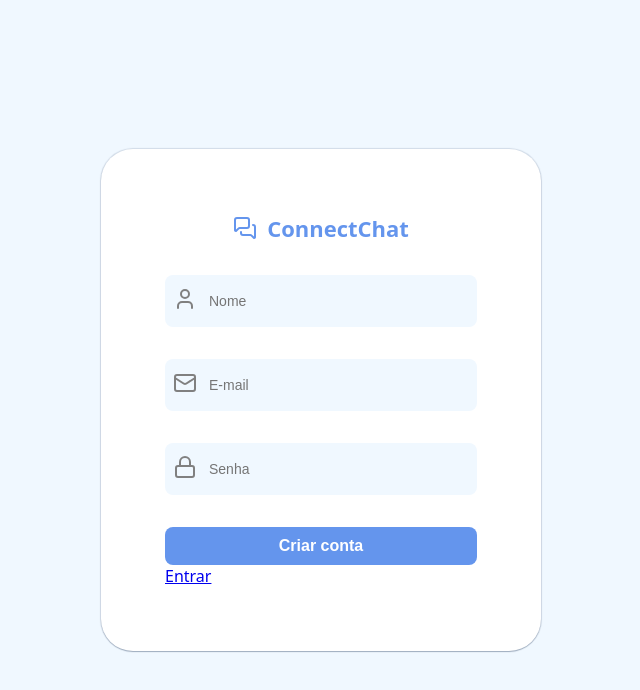
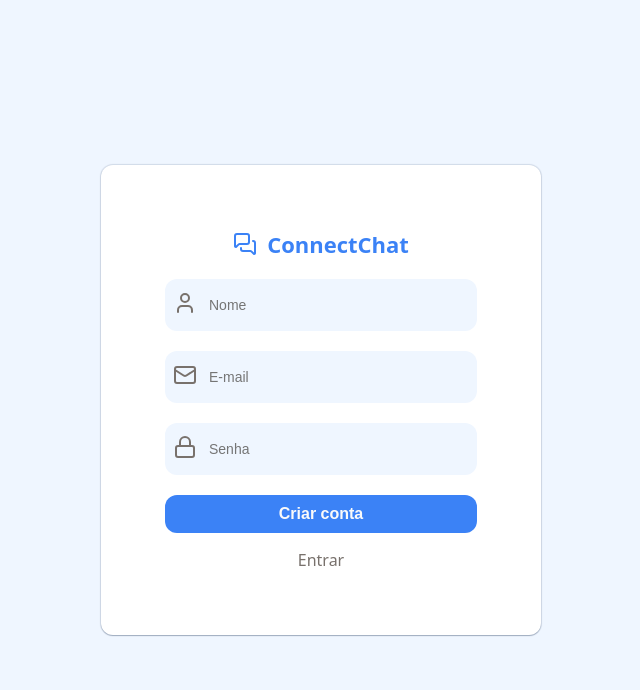
Before and after one commit to ivanrods/connect-chat, a React (Vite) app in the folder client/: page /register in a window 1280 px wide. Shown: the top 690 px of the page, without its empty margins (319-959 px from the left). Built offline with nearby package versions, Linux system fonts and the light colour scheme; no server answers.

Commit message:
feat: add variables to css styles

```diff
--- a/client/src/index.css
+++ b/client/src/index.css
@@ -1,5 +1,16 @@
 :root {
   font-family: system-ui, Avenir, Helvetica, Arial, sans-serif;
+}
+
+:root {
+  --radius: 0.65rem;
+  --background: #ffff;
+  --text: #fafafa;
+  --text-foreground: #78716c;
+  --foreground: #eff6ff;
+  --primary: #3b82f6;
+  --secondary: #1e40af;
+  --border: #3b82f6;
 }
 * {
   padding: 0;
--- a/client/src/styles/Chat.module.css
+++ b/client/src/styles/Chat.module.css
@@ -24,20 +24,20 @@
 
 .message span {
   font-size: 12px;
-  color: grey;
+  color: var(--text-foreground);
 }
 
 .message p {
-  background-color: cornflowerblue;
+  background-color: var(--primary);
   padding: 8px;
-  color: white;
+  color: var(--text);
   max-width: 250px;
-  border-radius: 20px 20px 20px 0px;
+  border-radius: 12px 12px 12px 0px;
 
   padding: 16px;
 }
 
 .message span {
   font-size: 14px;
-  color: grey;
+  color: var(--text-foreground);
 }
--- a/client/src/styles/Header.module.css
+++ b/client/src/styles/Header.module.css
@@ -1,13 +1,12 @@
 .container {
   width: 100%;
-  background-color: white;
+  background-color: var(--background);
   padding: 16px 8px;
   box-shadow: 0 2px 6px -4px rgba(0, 0, 0, 0.3);
 }
 .container header {
   max-width: 750px;
   width: 100%;
-
   display: flex;
   align-items: center;
   justify-content: space-between;
@@ -17,7 +16,7 @@
   display: flex;
   align-items: center;
   gap: 10px;
-  color: cornflowerblue;
+  color: var(--primary);
 }
 .logo h1 {
   font-size: 22px;
@@ -29,6 +28,6 @@
   padding: 0;
   border: 0;
   background-color: transparent;
-  color: dimgray;
+  color: var(--text-foreground);
   cursor: pointer;
 }
--- a/client/src/styles/Login.module.css
+++ b/client/src/styles/Login.module.css
@@ -1,6 +1,6 @@
 .login {
   height: 100vh;
-  background-color: aliceblue;
+  background-color: var(--foreground);
   display: flex;
   justify-content: center;
   align-items: center;
@@ -11,12 +11,19 @@
   width: 100%;
   display: flex;
   flex-direction: column;
-  gap: 32px;
+  gap: 20px;
   padding: 64px;
-  border-radius: 32px;
-  background-color: white;
+  border-radius: 12px;
+  background-color: var(--background);
   box-shadow: rgba(9, 30, 66, 0.25) 0px 1px 1px,
     rgba(9, 30, 66, 0.13) 0px 0px 1px 1px;
+}
+.login a {
+  color: var(--text-foreground);
+  display: block;
+  text-align: center;
+  margin: 16px 0 0 0;
+  text-decoration: none;
 }
 
 .logo {
@@ -24,14 +31,14 @@
   align-items: center;
   justify-content: center;
   gap: 10px;
-  color: cornflowerblue;
+  color: var(--primary);
 }
 
 .logo svg {
   display: flex;
   align-items: center;
   gap: 10px;
-  color: cornflowerblue;
+  color: var(--primary);
 }
 .logo h1 {
   font-size: 22px;
--- a/client/src/styles/Register.module.css
+++ b/client/src/styles/Register.module.css
@@ -1,6 +1,6 @@
 .register {
   height: 100vh;
-  background-color: aliceblue;
+  background-color: var(--foreground);
   display: flex;
   justify-content: center;
   align-items: center;
@@ -11,27 +11,33 @@
   width: 100%;
   display: flex;
   flex-direction: column;
-  gap: 32px;
+  gap: 20px;
   padding: 64px;
-  border-radius: 32px;
-  background-color: white;
+  border-radius: 12px;
+  background-color: var(--background);
   box-shadow: rgba(9, 30, 66, 0.25) 0px 1px 1px,
     rgba(9, 30, 66, 0.13) 0px 0px 1px 1px;
 }
-
+.register a {
+  color: var(--text-foreground);
+  display: block;
+  text-align: center;
+  margin: 16px 0 0 0;
+  text-decoration: none;
+}
 .logo {
   display: flex;
   align-items: center;
   justify-content: center;
   gap: 10px;
-  color: cornflowerblue;
+  color: var(--primary);
 }
 
 .logo svg {
   display: flex;
   align-items: center;
   gap: 10px;
-  color: cornflowerblue;
+  color: var(--primary);
 }
 .logo h1 {
   font-size: 22px;
--- a/client/src/styles/buttonForm.module.css
+++ b/client/src/styles/buttonForm.module.css
@@ -2,10 +2,10 @@
   width: 100%;
   padding: 10px;
   font-size: 16px;
-  background-color: cornflowerblue;
-  color: white;
+  background-color: var(--primary);
+  color: var(--text);
   font-weight: bold;
-  border-radius: 8px;
+  border-radius: 12px;
   border: none;
   cursor: pointer;
 }
--- a/client/src/styles/inputForm.module.css
+++ b/client/src/styles/inputForm.module.css
@@ -3,15 +3,15 @@
   display: flex;
   align-items: center;
   gap: 12px;
-  background-color: aliceblue;
-  color: gray;
+  background-color: var(--foreground);
+  color: var(--text-foreground);
   font-size: 14px;
   padding: 12px 8px;
-  border-radius: 8px;
+  border-radius: 12px;
 }
 .input input {
   width: 100%;
-  background-color: aliceblue;
+  background-color: var(--foreground);
   outline: none;
   border: none;
   font-size: 14px;
--- a/client/src/styles/inputMessage.module.css
+++ b/client/src/styles/inputMessage.module.css
@@ -1,21 +1,22 @@
 .inputMessage {
-  background-color: white;
+  height: 100px;
+  background-color: var(background);
   display: flex;
   align-items: center;
   justify-content: center;
-  padding: 18px 8px;
+  padding: 0px 8px;
+  box-shadow: 0px 2px 6px -1px rgba(0, 0, 0, 0.3);
 }
 .inputMessage form {
   max-width: 750px;
   width: 100%;
-
-  border-radius: 100px;
+  border-radius: 12px;
   border: 0;
   display: flex;
-  background-color: aliceblue;
+  background-color: var(--foreground);
 }
 .inputMessage form:focus-within {
-  border: 2px solid cornflowerblue;
+  border: 2px solid var(--primary);
 }
 .inputMessage input {
   width: 100%;
@@ -27,16 +28,14 @@
 }
 
 .inputMessage button {
-  background-color: cornflowerblue;
-  border-radius: 100%;
   display: flex;
   justify-items: center;
   align-items: center;
   border: none;
-  padding: 8px;
+  background-color: transparent;
   margin: 8px;
   cursor: pointer;
 }
 .inputMessage button svg {
-  color: white;
+  color: var(--primary);
 }
```
